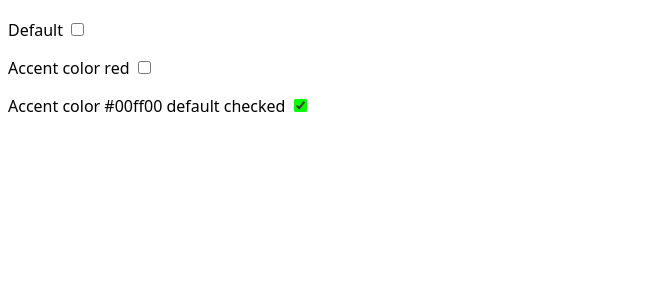
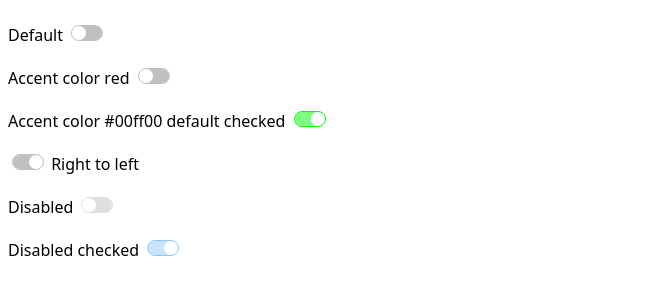
Before and after one commit to tomayac/input-switch-polyfill, a website: page index.html in a window 1280 px wide. Shown: the part 67-362 px from the top of the page, without its empty margins (0-647 px from the left). Drawn offline with Linux system fonts and the light colour scheme.

Commit message:
Appear as switch Fixes #6

```diff
--- a/index.html
+++ b/index.html
@@ -69,5 +69,22 @@
         <input type="checkbox" switch checked style="accent-color: #00ff00"
       /></label>
     </div>
+
+    <div>
+      <label dir="rtl"
+        >Right to left
+        <input type="checkbox" switch style="accent-color: deeppink"
+      /></label>
+    </div>
+
+    <div>
+      <label>Disabled <input type="checkbox" switch disabled /></label>
+    </div>
+
+    <div>
+      <label
+        >Disabled checked <input type="checkbox" switch checked disabled
+      /></label>
+    </div>
   </body>
 </html>
--- a/input-switch-polyfill.css
+++ b/input-switch-polyfill.css
@@ -17,9 +17,24 @@ input.switch {
   box-shadow: inset -1em 0px 0px 0px rgba(192, 192, 192, 1);
   background-color: white;
   border: 1px solid rgba(192, 192, 192, 1);
-  outline: none;
-  -webkit-transition: 0.2s;
-  transition: 0.2s;
+  font-size: inherit;
+  position: relative;
+  top: 0.2em;
+}
+
+input.switch:is(:hover, :active, :focus) {
+  -webkit-transition:
+    box-shadow 0.2s,
+    border 0.2s,
+    opacity 0.2s;
+  transition:
+    box-shadow 0.2s,
+    border 0.2s,
+    opacity 0.2s;
+}
+
+[dir='rtl'] input.switch {
+  transform: rotate(180deg);
 }
 
 input.switch:checked {
@@ -31,6 +46,20 @@ input.switch:checked {
   border: 1px solid var(--switch-accent);
 }
 
+input.switch[disabled] {
+  opacity: 0.5;
+}
+
+/*
+input.switch[disabled] {
+  box-shadow: inset -1em 0px 0px 0px color-mix(in hsl, CanvasText 50%, Canvas);
+  border: 1px solid color-mix(in hsl, CanvasText 50%, Canvas);
+}
+
+input.switch[disabled]:checked {
+  box-shadow: inset 1em 0px 0px 0px color-mix(in hsl, CanvasText 50%, Canvas);
+}
+*/
 /* Fallback for browsers that don't support color-mix
    (Older browsers will just see the solid default blue)
 */
--- a/input-switch-polyfill.js
+++ b/input-switch-polyfill.js
@@ -6,9 +6,8 @@
   }
 
   const sheetPromise = fetch(import.meta.resolve('./input-switch-polyfill.css'))
-        .then((r) => r.text())
-        .then((css) => new CSSStyleSheet().replace(css))
-    );
+    .then((r) => r.text())
+    .then((css) => new CSSStyleSheet().replace(css));
 
   // Helper to upgrade a single checkbox
   function upgradeSwitch(input) {
@@ -17,6 +16,14 @@
 
     // Apply the class that triggers our CSS
     input.classList.add('switch');
+
+    // Set the ARIA role
+    input.setAttribute('role', 'switch');
+    input.addEventListener('change', () => {
+      input.setAttribute('aria-checked', input.checked.toString());
+    });
+    input.setAttribute('aria-checked', input.checked.toString());
+    input.setAttribute('aria-readonly', input.disabled.toString());
 
     // Handle accent-color support
     // We read the computed accent-color (inherited or set explicitly)
```
